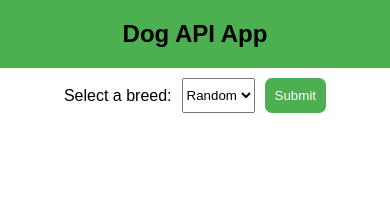
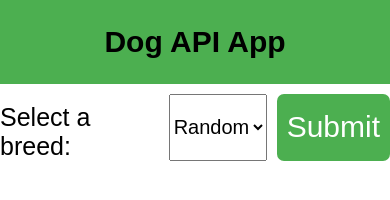
Before and after one commit to UeberTimei/using-api-of-dogs, a website: page index.html in a window 390 px wide. Drawn offline with Linux system fonts and the light colour scheme; no server answers.

Commit message:
changes in styling

```diff
--- a/app.js
+++ b/app.js
@@ -2,15 +2,13 @@ const select = document.querySelector('#breed');
 const button = document.querySelector('#submit');
 const dogImage = document.querySelector('#dog-image');
 
-// Populate dropdown with list of breeds
 fetch('https://dog.ceo/api/breeds/list/all')
 	.then(response => response.json())
 	.then(data => {
 		for (const breed in data.message) {
 			const option = document.createElement('option');
 			option.value = breed;
-			option.textContent = breed;
-            console.log(option[0])
+			option.textContent = breed.slice(0, 1).toUpperCase() + breed.slice(1);
 			select.appendChild(option);
 		}
 	});
--- a/styles.css
+++ b/styles.css
@@ -1,10 +1,7 @@
 body {
 	font-family: sans-serif;
     margin: 0;
-}
-
-h2 {
-	text-align: center;
+	max-height: 100%;
 }
 
 #header{
@@ -51,7 +48,28 @@ button:hover {
 
 img {
 	max-width: 500px;
-	height: auto;
     border-radius: 20px;
+	max-height: 500px;
+}
+@media (max-width: 600px) {
+	#header{
+		font-size: 20px;
+	}
 
+	label{
+		font-size: 25px;
+	}
+
+	select{
+		font-size: 20px;
+	}
+
+	button{
+		font-size: 30px;
+	}
+
+	img {
+		display: flex;
+		max-width: 90%;
+	}
 }
```
